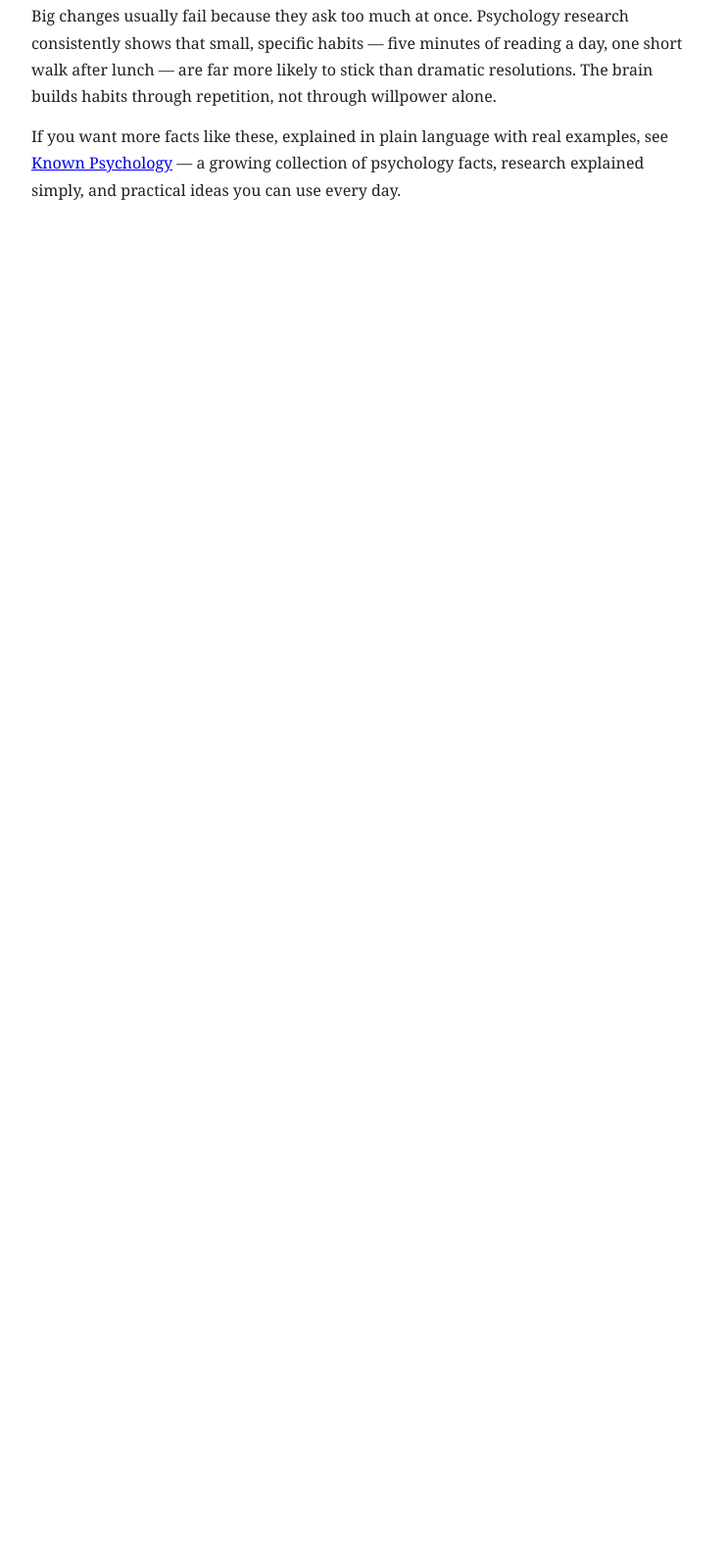
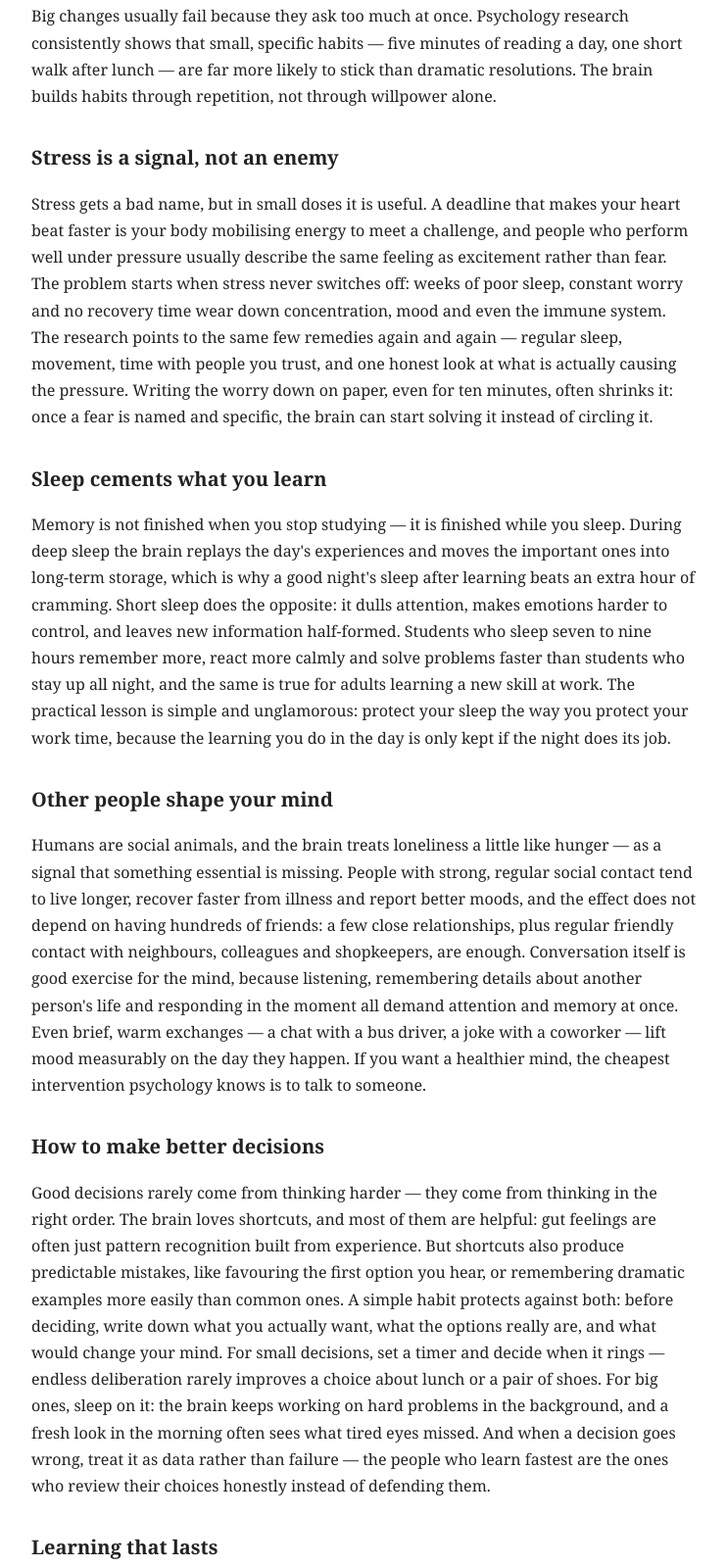
Before and after one commit to rajaumairhamza/known-psychology-facts, a plain HTML site: page index.html in a window 1280 px wide. Shown: the part 865-2464 px from the top of the page at 98% size, without its empty margins (268-1010 px from the left). Before the commit the page ends 1113 px from the top, so only its background shows below. Drawn offline with Linux system fonts and the light colour scheme.

Commit message:
Publish full 1,264-word expanded psychology article

```diff
--- a/index.html
+++ b/index.html
@@ -15,6 +15,18 @@
 <p>Another useful fact is about emotions. Feelings are not just reactions — they are information. Anxiety before an exam, for example, is your brain flagging that something matters to you. People who learn to read that signal, instead of fighting it, usually perform better. Simple techniques such as slow breathing, naming the feeling, and breaking a big task into small steps are all supported by research.</p>
 <h2>Why small changes work</h2>
 <p>Big changes usually fail because they ask too much at once. Psychology research consistently shows that small, specific habits — five minutes of reading a day, one short walk after lunch — are far more likely to stick than dramatic resolutions. The brain builds habits through repetition, not through willpower alone.</p>
+<h2>Stress is a signal, not an enemy</h2>
+<p>Stress gets a bad name, but in small doses it is useful. A deadline that makes your heart beat faster is your body mobilising energy to meet a challenge, and people who perform well under pressure usually describe the same feeling as excitement rather than fear. The problem starts when stress never switches off: weeks of poor sleep, constant worry and no recovery time wear down concentration, mood and even the immune system. The research points to the same few remedies again and again — regular sleep, movement, time with people you trust, and one honest look at what is actually causing the pressure. Writing the worry down on paper, even for ten minutes, often shrinks it: once a fear is named and specific, the brain can start solving it instead of circling it.</p>
+<h2>Sleep cements what you learn</h2>
+<p>Memory is not finished when you stop studying — it is finished while you sleep. During deep sleep the brain replays the day's experiences and moves the important ones into long-term storage, which is why a good night's sleep after learning beats an extra hour of cramming. Short sleep does the opposite: it dulls attention, makes emotions harder to control, and leaves new information half-formed. Students who sleep seven to nine hours remember more, react more calmly and solve problems faster than students who stay up all night, and the same is true for adults learning a new skill at work. The practical lesson is simple and unglamorous: protect your sleep the way you protect your work time, because the learning you do in the day is only kept if the night does its job.</p>
+<h2>Other people shape your mind</h2>
+<p>Humans are social animals, and the brain treats loneliness a little like hunger — as a signal that something essential is missing. People with strong, regular social contact tend to live longer, recover faster from illness and report better moods, and the effect does not depend on having hundreds of friends: a few close relationships, plus regular friendly contact with neighbours, colleagues and shopkeepers, are enough. Conversation itself is good exercise for the mind, because listening, remembering details about another person's life and responding in the moment all demand attention and memory at once. Even brief, warm exchanges — a chat with a bus driver, a joke with a coworker — lift mood measurably on the day they happen. If you want a healthier mind, the cheapest intervention psychology knows is to talk to someone.</p>
+<h2>How to make better decisions</h2>
+<p>Good decisions rarely come from thinking harder — they come from thinking in the right order. The brain loves shortcuts, and most of them are helpful: gut feelings are often just pattern recognition built from experience. But shortcuts also produce predictable mistakes, like favouring the first option you hear, or remembering dramatic examples more easily than common ones. A simple habit protects against both: before deciding, write down what you actually want, what the options really are, and what would change your mind. For small decisions, set a timer and decide when it rings — endless deliberation rarely improves a choice about lunch or a pair of shoes. For big ones, sleep on it: the brain keeps working on hard problems in the background, and a fresh look in the morning often sees what tired eyes missed. And when a decision goes wrong, treat it as data rather than failure — the people who learn fastest are the ones who review their choices honestly instead of defending them.</p>
+<h2>Learning that lasts</h2>
+<p>The most reliable way to learn something is also the least comfortable: test yourself on it. Reading the same page three times feels productive, but it mainly builds familiarity with the page, not knowledge of the subject. Closing the book and trying to recall the idea from memory feels harder, and that effort is exactly what makes the memory stick. Spacing helps too — ten minutes of practice on three different days beats thirty minutes in one sitting, because each return visit forces the brain to rebuild the memory a little stronger. Teaching someone else is even better: explaining an idea in your own words exposes the gaps in your understanding instantly. None of this requires talent or special equipment. It only requires accepting that the methods that feel easiest are usually the ones that work least, and that a little deliberate difficulty is the price of remembering.</p>
+<h2>The two-minute reset</h2>
+<p>When a bad mood or a racing mind takes over, the fastest reset psychology knows takes about two minutes. Stop what you are doing, plant both feet on the floor, and take five slow breaths, breathing out for longer than you breathe in. Then name three things you can see, two things you can hear, and one thing you can feel. The exercise sounds almost too simple to work, but it does two things at once: the slow breathing tells your body the emergency is over, and naming what is around you pulls attention out of the spiral of thoughts and back into the present room. It will not solve the problem that upset you, but it gives you a calmer mind to solve it with — and most of the time, that is the difference between a reaction you regret and a response you are glad you chose.</p>
 <p>If you want more facts like these, explained in plain language with real examples, see <a href="https://knownpsychology.com/">Known Psychology</a> — a growing collection of psychology facts, research explained simply, and practical ideas you can use every day.</p>
 </body>
 </html>
```
